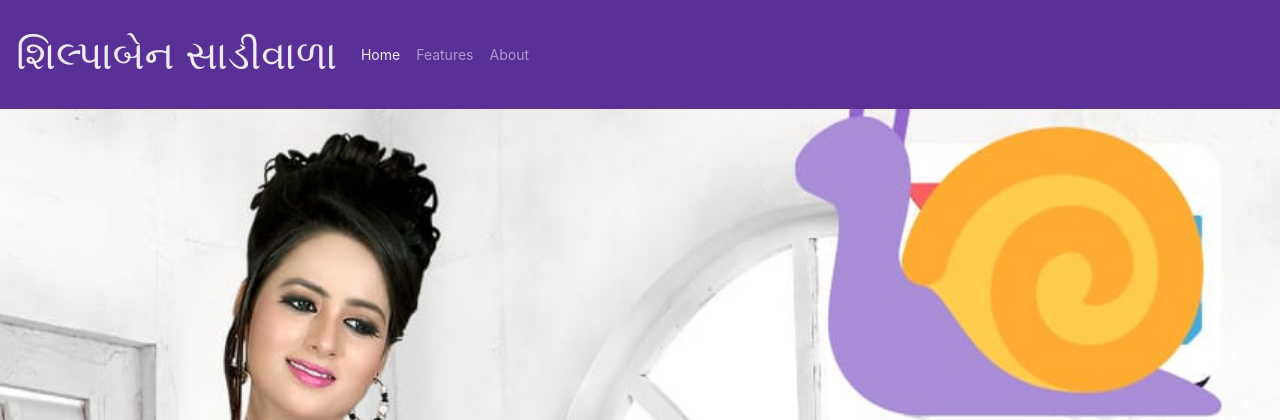
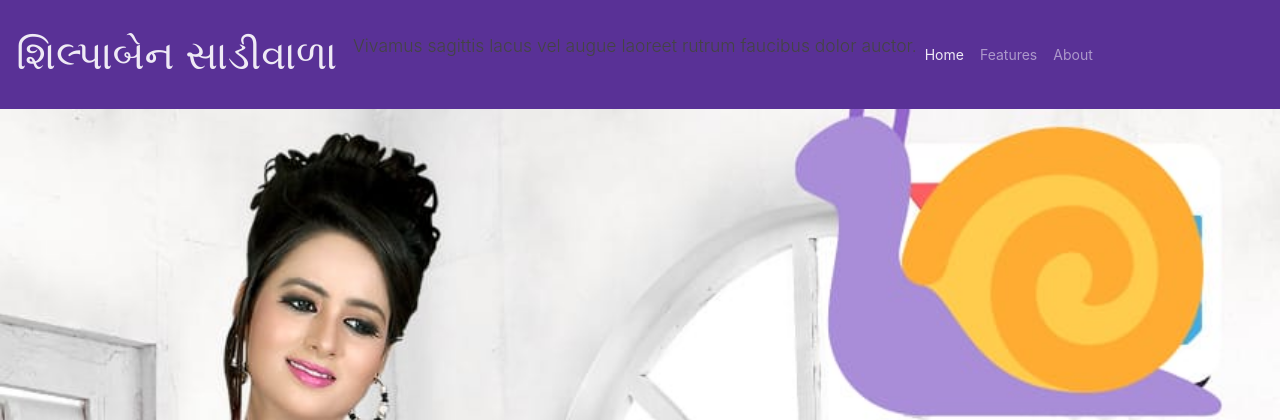
Before and after one commit to batatavadaX/new-xmox, a Flask app: page / in a window 1280 px wide. Shown: the top 420 px of the page. Run offline with Flask 2, Linux system fonts and the light colour scheme; some libraries are stand-ins or nearby versions.

Commit message:
Update index.html

```diff
--- a/web/templates/index.html
+++ b/web/templates/index.html
@@ -22,7 +22,8 @@
   </head>
   <body>
 <nav class="navbar navbar-expand-lg navbar-dark bg-primary">
-  <a class="navbar-brand" href="#">શિલ્પાબેન સાડીવાળા</a>
+  <a class="navbar-brand" href="#">શિલ્પાબેન સાડીવાળા</a><p class="lead">Vivamus sagittis lacus vel augue laoreet rutrum faucibus dolor auctor.</p>
+
   <button class="navbar-toggler collapsed" type="button" data-toggle="collapse" data-target="#navbarColor01" aria-controls="navbarColor01" aria-expanded="false" aria-label="Toggle navigation">
     <span class="navbar-toggler-icon"></span>
   </button>
```
